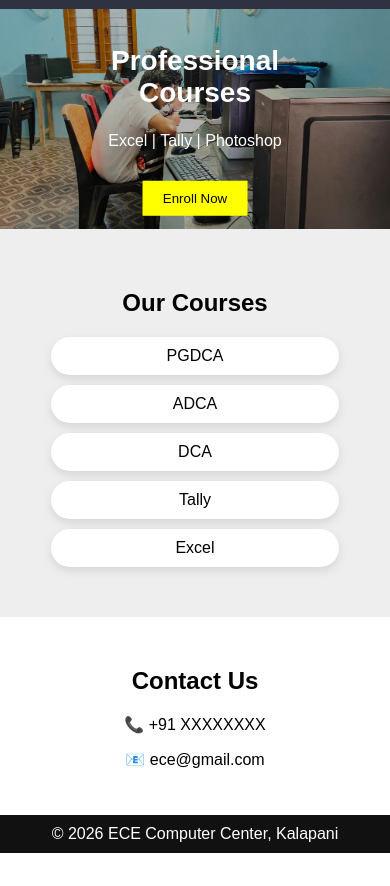
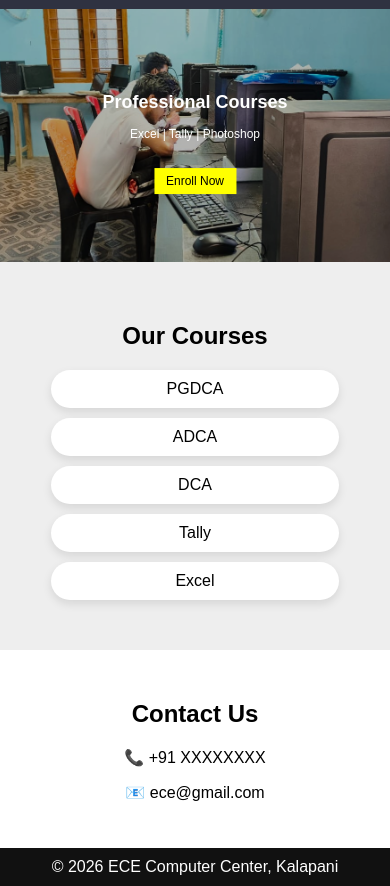
Before and after one commit to gokulbasu1843-art/ece-website-, a website: page index.html in a window 390 px wide. Shown: the part 39-925 px from the top of the page. Before the commit the page ends 892 px from the top, so only its background shows below. Drawn offline with Linux system fonts and the light colour scheme.

Commit message:
final static version

```diff
--- a/index.html
+++ b/index.html
@@ -147,7 +147,7 @@
                 display: none;
             }
               .hero {
-        height: 220px;
+       height: 30vh;
     }
             .menu-btn {
                 display: block;
@@ -171,6 +171,18 @@
 .mobile-menu.show {
     display: flex;
 }
+  .hero h1 {
+        font-size: 18px;
+    }
+
+    .text p {
+        font-size: 12px;
+    }
+
+    .btn {
+        padding: 6px 12px;
+        font-size: 12px;
+    }
         }
     </style>
 
```
